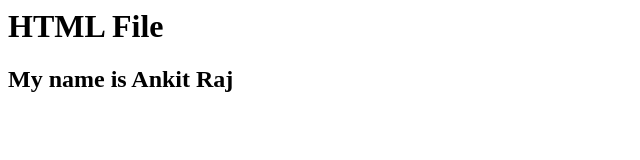
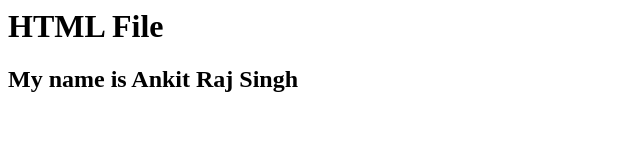
Before and after one commit to Ankit-1803/demmo_repo, a plain HTML site: page index.html in a window 1280 px wide. Shown: the whole page, without its empty margins (0-640 px from the left). Drawn offline with Linux system fonts and the light colour scheme.

Commit message:
This is new commit message

```diff
--- a/index.html
+++ b/index.html
@@ -3,5 +3,5 @@
 </head>
 
 <body>
-	<h2>My name is Ankit Raj</h2>
+	<h2>My name is Ankit Raj Singh</h2>
 </body>
```
Also changed, not shown: one.txt (added).
